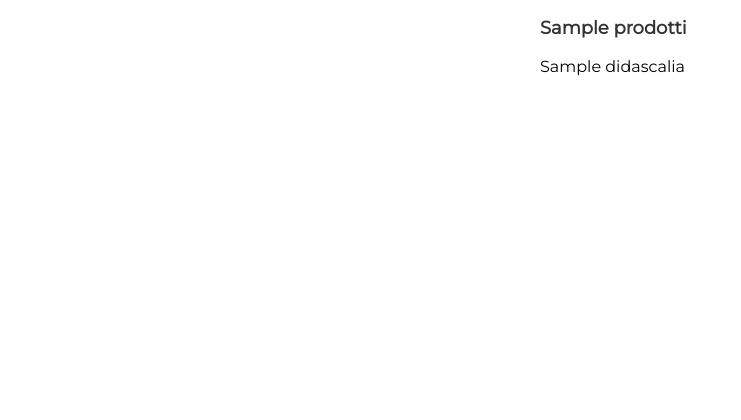
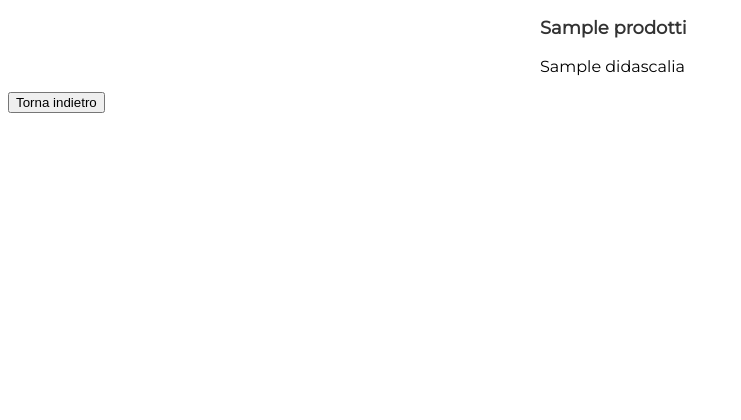
Before and after one commit to kimiosti/progetto-web, a PHP site: template sito/templates/wishlist.php in a window 1280 px wide. Shown: the part 348-768 px from the top of the page, without its empty margins (0-741 px from the left). Run offline with PHP 8.4, Linux system fonts and the light colour scheme; the template is opened without the code that fills it: most values are stand-ins (such as "Sample title", 1, 10 or a date in 2020); some libraries are stand-ins or nearby versions.

Commit message:
Added missing go back button

```diff
--- a/sito/templates/wishlist.php
+++ b/sito/templates/wishlist.php
@@ -18,4 +18,5 @@
             }
         ?>
     </div></div>
+    <a href="profile.php"><button>Torna indietro</button></a>
 </section>
```
